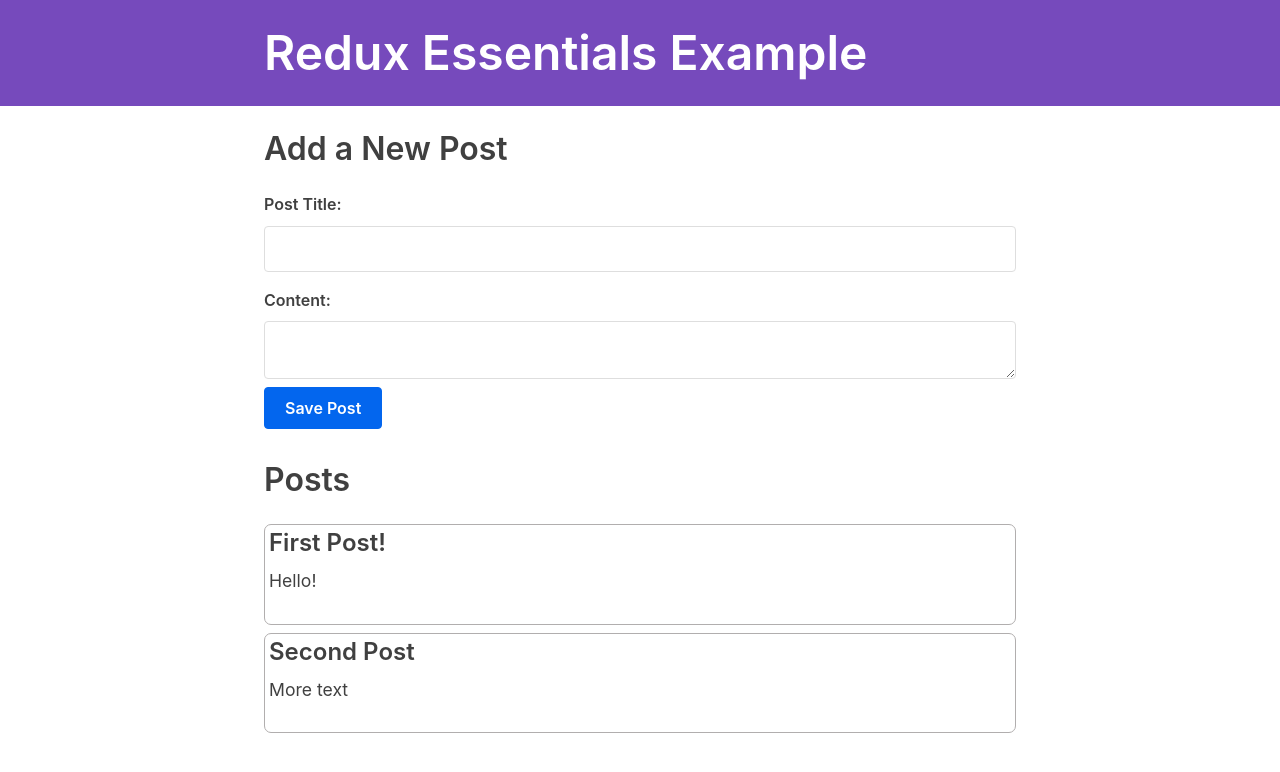
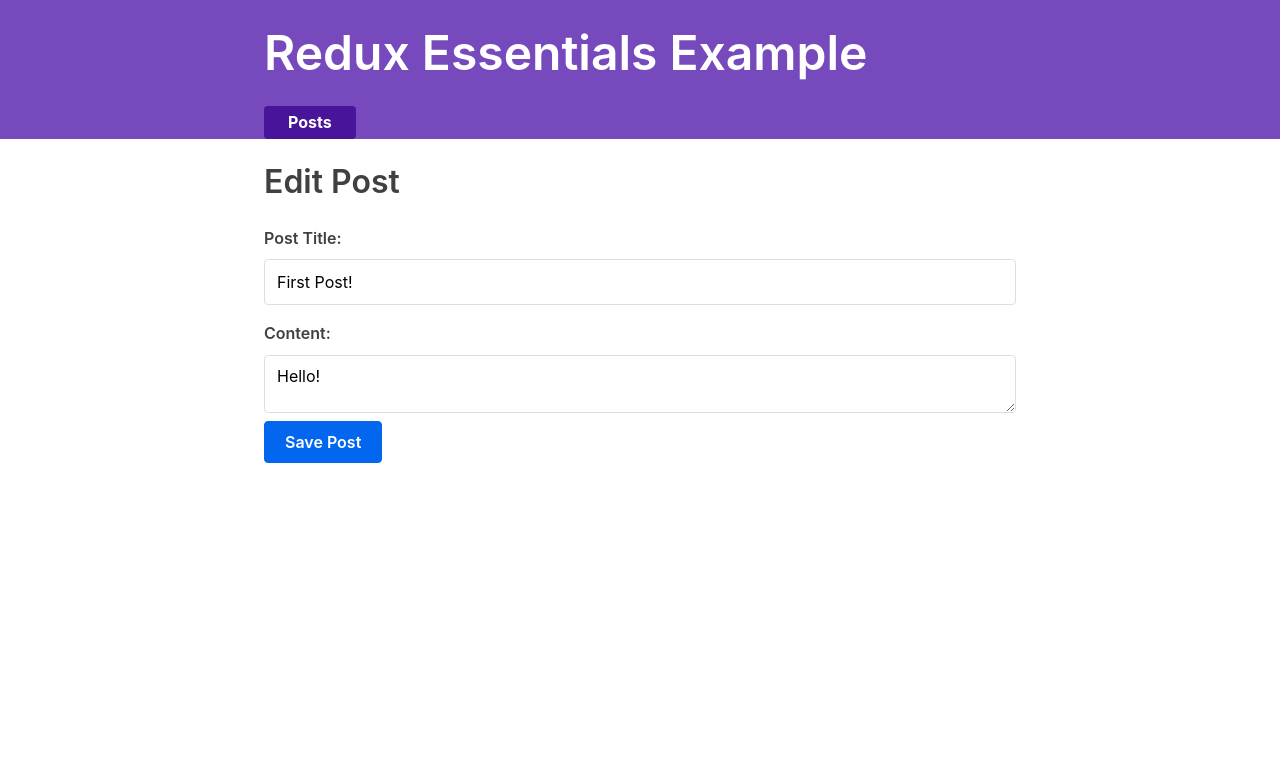
Before and after one commit to dtmhdev89/gitio.react-redux-essential-rutorial, a React (Create React App) app: page /editPost/1 in a window 1280 px wide. Before the commit this address led to /. Shown: the top 772 px of the page. Built offline with nearby package versions, Linux system fonts and the light colour scheme; what miragejs, txtgen would draw is missing.

Commit message:
Show Edit Post

```diff
--- a/src/App.js
+++ b/src/App.js
@@ -10,6 +10,8 @@
 
 import { PostsList } from './features/posts/PostsList';
 import { AddPostForm } from './features/posts/AddPostForm';
+import { SinglePostPage } from './features/posts/SinglePostPage';
+import { EditPostForm } from './features/posts/EditPostForm';
 
 function App() {
   return (
@@ -27,6 +29,8 @@
               </React.Fragment>
             )}
           />
+          <Route exact path="/posts/:postId" component={SinglePostPage} />
+          <Route exact path="/editPost/:postId" component={EditPostForm} />
           <Redirect to="/" />
         </Switch>
       </div>
--- a/src/app/Navbar.js
+++ b/src/app/Navbar.js
@@ -1,4 +1,5 @@
-import React from 'react'
+import React from 'react';
+import { Link } from 'react-router-dom';
 
 export const Navbar = () => {
   return (
@@ -7,7 +8,9 @@
         <h1>Redux Essentials Example</h1>
 
         <div className="navContent">
-          <div className="navLinks"></div>
+          <div className="navLinks">
+            <Link to="/">Posts</Link>
+          </div>
         </div>
       </section>
     </nav>
--- a/src/features/posts/AddPostForm.js
+++ b/src/features/posts/AddPostForm.js
@@ -1,6 +1,5 @@
 import React, {useState} from 'react';
 import { useDispatch } from 'react-redux';
-import { nanoid } from '@reduxjs/toolkit';
 
 import { postAdded } from './postsSlice';
 
@@ -15,12 +14,7 @@
 
   const onSavePostClicked = () => {
     if(title && content) {
-      dispatch(postAdded({
-        id: nanoid(),
-        title,
-        content
-      }))
-
+      dispatch(postAdded(title, content))
       setTitle('');
       setContent('');
     }
--- /dev/null
+++ b/src/features/posts/EditPostForm.js
@@ -0,0 +1,43 @@
+import React, { useState } from 'react';
+import { useDispatch, useSelector } from 'react-redux';
+import { useHistory } from 'react-router-dom';
+
+import { postUpdated } from './postsSlice';
+
+export const EditPostForm = ({ match }) => {
+  const { postId } = match.params;
+
+  const post = useSelector(state =>
+    state.posts.find(post => post.id === postId)
+  )
+
+  const [title, setTitle] = useState(post.title);
+  const [content, setContent] = useState(post.content);
+
+  const dispatch = useDispatch();
+  const history = useHistory();
+
+  const onTitleChanged = e => setTitle(e.target.value);
+  const onContentChanged = e => setContent(e.target.value);
+
+  const onSavePostClicked = () => {
+    if (title && content) {
+      dispatch(postUpdated({id: postId, title, content}))
+      history.push(`/posts/${postId}`)
+    }
+  }
+
+  return (
+    <section>
+      <h2>Edit Post</h2>
+      <form>
+        <label htmlFor="postTitle">Post Title:</label>
+        <input type="text" id="postTitle" name="postTitle" placeholder="What's on your mind?"
+          value={title} onChange={onTitleChanged} />
+        <label htmlFor="postContent">Content:</label>
+        <textarea id="postContent" name="postContent" value={content} onChange={onContentChanged} />
+      </form>
+      <button type="button" onClick={onSavePostClicked}>Save Post</button>
+    </section>
+  )
+}
--- a/src/features/posts/PostsList.js
+++ b/src/features/posts/PostsList.js
@@ -1,5 +1,6 @@
 import React from 'react';
 import { useSelector } from 'react-redux';
+import { Link } from 'react-router-dom';
 
 export const PostsList = () => {
   const posts = useSelector(state => state.posts);
@@ -8,6 +9,7 @@
     <article className="post-excerpt" key={post.id}>
       <h3>{post.title}</h3>
       <p className="post-content">{post.content.substring(0, 100)}</p>
+      <Link to={`/posts/${post.id}`} className="button muted-button">View Post</Link>
     </article>
   ))
 
--- /dev/null
+++ b/src/features/posts/SinglePostPage.js
@@ -0,0 +1,29 @@
+import React from 'react';
+import { useSelector } from 'react-redux';
+import { Link } from 'react-router-dom';
+
+export const SinglePostPage = ({ match }) => {
+  const { postId } = match.params;
+
+  const post = useSelector(state =>
+    state.posts.find(post => post.id === postId)
+  )
+
+  if (!post) {
+    return (
+      <section>
+        <h2>Post not found</h2>
+      </section>
+    )
+  }
+
+  return (
+    <section>
+      <article>
+        <h2>{post.title}</h2>
+        <p className="post-content">{post.content}</p>
+        <Link to={`/editPost/${post.id}`} className="button">Edit Post</Link>
+      </article>
+    </section>
+  )
+}
--- a/src/features/posts/postsSlice.js
+++ b/src/features/posts/postsSlice.js
@@ -1,4 +1,4 @@
-import { createSlice } from '@reduxjs/toolkit';
+import { createSlice, nanoid } from '@reduxjs/toolkit';
 
 const initialState = [
   {id: '1', title: 'First Post!', content: 'Hello!'},
@@ -9,12 +9,31 @@
   name: 'posts',
   initialState,
   reducers: {
-    postAdded: (state, action) => {
-      state.push(action.payload);
+    postAdded: {
+      reducer:  (state, action) => {
+        state.push(action.payload);
+      },
+      prepare: (title, content) => {
+        return {
+          payload: {
+            id: nanoid(),
+            title,
+            content
+          }
+        }
+      }
+    },
+    postUpdated: (state, action) => {
+      const { id, title, content } = action.payload;
+      const existingPost = state.find(post => post.id === id)
+      if (existingPost) {
+        existingPost.title = title;
+        existingPost.content = content;
+      }
     }
   }
 });
 
-export const { postAdded } = postsSlice.actions;
+export const { postAdded, postUpdated } = postsSlice.actions;
 
 export default postsSlice.reducer;
```
